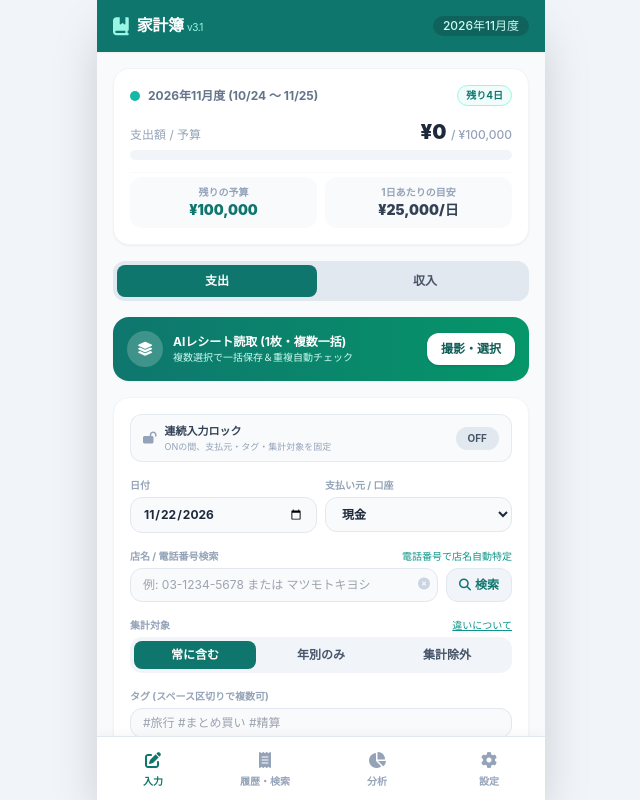
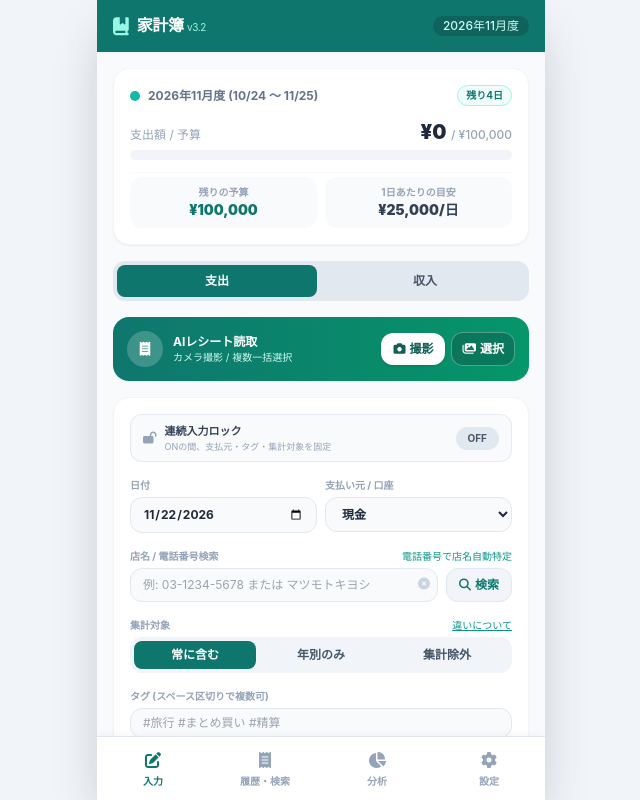
Before and after one commit to devdevbyte/my-kakeibo, a plain HTML site: page index.html in a window 1280 px wide. Shown: the whole page, without its empty margins (319-959 px from the left). Drawn offline with nearby package versions, Linux system fonts and the light colour scheme.

Commit message:
Update index.html

```diff
--- a/index.html
+++ b/index.html
@@ -3,7 +3,7 @@
 <head>
   <meta charset="UTF-8">
   <meta name="viewport" content="width=device-width, initial-scale=1.0, maximum-scale=1.0, user-scalable=no, viewport-fit=cover">
-  <title>家計簿 v3.1</title>
+  <title>家計簿 v3.2</title>
 
   <meta name="robots" content="noindex, nofollow, noarchive, nosnippet">
   <meta name="googlebot" content="noindex, nofollow, noarchive">
@@ -50,7 +50,7 @@
     <header class="bg-teal-700 text-white px-4 py-3 shadow-sm flex items-center justify-between z-10 shrink-0">
       <div class="flex items-center space-x-2">
         <i class="fa-solid fa-book-bookmark text-teal-200 text-lg"></i>
-        <h1 class="text-base font-bold tracking-tight">家計簿 <span class="text-[10px] font-normal text-teal-200">v3.1</span></h1>
+        <h1 class="text-base font-bold tracking-tight">家計簿 <span class="text-[10px] font-normal text-teal-200">v3.2</span></h1>
       </div>
       <div class="flex items-center space-x-2 text-xs">
         <span id="header-cycle-badge" class="bg-teal-800/80 text-teal-100 px-2.5 py-0.5 rounded-full font-medium"></span>
@@ -121,27 +121,39 @@
           <button id="type-income-btn" onclick="setInputType('income')" class="py-2 text-center font-bold text-xs rounded-lg text-slate-600 transition">収入</button>
         </div>
 
-        <!-- ★ レシート撮影・複数枚一括読取バナー -->
-        <div id="receipt-scan-banner" class="bg-gradient-to-r from-teal-700 to-emerald-600 rounded-2xl p-3.5 text-white shadow-sm flex items-center justify-between">
-          <div class="flex items-center space-x-2.5">
+        <!-- ★ AIレシート読取バナー（「カメラ撮影」と「複数画像選択」を分離） -->
+        <div id="receipt-scan-banner" class="bg-gradient-to-r from-teal-700 to-emerald-600 rounded-2xl p-3.5 text-white shadow-sm flex items-center justify-between gap-2">
+          <div class="flex items-center space-x-2.5 min-w-0">
             <div class="w-9 h-9 rounded-full bg-white/20 flex items-center justify-center text-sm shrink-0">
-              <i class="fa-solid fa-layer-group"></i>
-            </div>
-            <div>
-              <div class="text-xs font-bold">AIレシート読取 (1枚・複数一括)</div>
-              <div class="text-[10px] text-teal-100">複数選択で一括保存＆重複自動チェック</div>
-            </div>
-          </div>
-          <input type="file" id="receipt-input" accept="image/*" multiple class="hidden" onchange="handleReceiptUpload(event)">
-          <button onclick="document.getElementById('receipt-input').click()" class="bg-white text-teal-800 font-bold text-xs px-3.5 py-2 rounded-xl shadow active:scale-95 transition shrink-0">
-            撮影・選択
-          </button>
+              <i class="fa-solid fa-receipt"></i>
+            </div>
+            <div class="truncate">
+              <div class="text-xs font-bold truncate">AIレシート読取</div>
+              <div class="text-[10px] text-teal-100 truncate">カメラ撮影 / 複数一括選択</div>
+            </div>
+          </div>
+
+          <!-- カメラ直接起動用input -->
+          <input type="file" id="receipt-camera-input" accept="image/*" capture="environment" class="hidden" onchange="handleReceiptUpload(event)">
+          <!-- アルバム・複数選択用input -->
+          <input type="file" id="receipt-gallery-input" accept="image/*" multiple class="hidden" onchange="handleReceiptUpload(event)">
+
+          <div class="flex items-center space-x-1.5 shrink-0">
+            <button type="button" onclick="document.getElementById('receipt-camera-input').click()" class="bg-white text-teal-800 font-bold text-xs px-3 py-2 rounded-xl shadow active:scale-95 transition flex items-center space-x-1">
+              <i class="fa-solid fa-camera"></i>
+              <span>撮影</span>
+            </button>
+            <button type="button" onclick="document.getElementById('receipt-gallery-input').click()" class="bg-teal-900/40 hover:bg-teal-900/60 text-white border border-white/30 font-bold text-xs px-2.5 py-2 rounded-xl active:scale-95 transition flex items-center space-x-1">
+              <i class="fa-solid fa-images"></i>
+              <span>選択</span>
+            </button>
+          </div>
         </div>
 
         <!-- 入力フォーム本体 -->
         <div id="form-card-container" class="bg-white p-4 rounded-2xl shadow-sm border border-slate-100 space-y-4">
 
-          <!-- ★ 連続入力ロックバー -->
+          <!-- 連続入力ロックバー -->
           <div class="flex items-center justify-between bg-slate-50 px-3 py-2 rounded-xl border border-slate-200/80">
             <div class="flex items-center space-x-2">
               <i id="lock-icon" class="fa-solid fa-lock-open text-slate-400 text-xs"></i>
@@ -285,7 +297,6 @@
 
       <!-- 2. 履歴・詳細検索 タブ -->
       <section id="tab-history" class="p-4 space-y-3 hidden fade-in">
-        <!-- 期間ナビゲーション ＆ 検索トグル -->
         <div class="flex items-center justify-between bg-white px-3 py-2.5 rounded-2xl shadow-sm border border-slate-100">
           <button id="hist-prev-btn" onclick="changePeriod(-1)" class="w-8 h-8 rounded-full bg-slate-100 flex items-center justify-center text-slate-600 hover:bg-slate-200"><i class="fa-solid fa-chevron-left text-xs"></i></button>
           <div class="text-center flex-1 px-1">
@@ -302,7 +313,7 @@
           </button>
         </div>
 
-        <!-- ★ 全7条件対応 詳細検索パネル -->
+        <!-- 詳細検索パネル -->
         <div id="history-search-panel" class="hidden bg-white p-3.5 rounded-2xl shadow-md border border-teal-200 space-y-3 text-xs">
           <div class="flex items-center justify-between border-b border-slate-100 pb-2">
             <div class="font-bold text-teal-800 flex items-center space-x-1.5">
@@ -314,7 +325,6 @@
             </button>
           </div>
 
-          <!-- 1. 収入か支出か & 2. 集計対象 -->
           <div class="grid grid-cols-2 gap-2">
             <div>
               <label class="text-[10px] font-bold text-slate-400 block mb-1">収支種別</label>
@@ -335,7 +345,6 @@
             </div>
           </div>
 
-          <!-- 3. 期間（開始日 〜 終了日） -->
           <div>
             <label class="text-[10px] font-bold text-slate-400 block mb-1">期間指定（空欄時は全期間から検索）</label>
             <div class="flex items-center space-x-1.5">
@@ -345,7 +354,6 @@
             </div>
           </div>
 
-          <!-- 4. 項目（大項目・中項目・小項目［品目名］） -->
           <div class="space-y-1.5 bg-slate-50 p-2.5 rounded-xl border border-slate-200/70">
             <label class="text-[10px] font-bold text-slate-500 block">項目で絞り込み（大・中・小すべて）</label>
             <div class="grid grid-cols-2 gap-1.5">
@@ -359,7 +367,6 @@
             <input type="text" id="search-item-keyword" oninput="renderHistoryList()" autocomplete="off" placeholder="小項目（品目名・メモ）を入力例: 牛乳, 風邪薬..." class="w-full px-2.5 py-1.5 bg-white border border-slate-200 rounded-lg text-xs">
           </div>
 
-          <!-- 5. 店名 & 6. タグ -->
           <div class="grid grid-cols-2 gap-2">
             <div>
               <label class="text-[10px] font-bold text-slate-400 block mb-1">店名</label>
@@ -373,7 +380,6 @@
             </div>
           </div>
 
-          <!-- 7. 金額範囲 & 支払い元 -->
           <div class="grid grid-cols-2 gap-2">
             <div>
               <label class="text-[10px] font-bold text-slate-400 block mb-1">金額範囲 (円)</label>
@@ -392,7 +398,6 @@
           </div>
         </div>
 
-        <!-- 集計サマリーカード -->
         <div class="bg-white p-3.5 rounded-2xl shadow-sm border border-slate-100 space-y-2">
           <div class="grid grid-cols-3 gap-1 text-center">
             <div>
@@ -692,7 +697,6 @@
     </nav>
 
     <!-- モーダル群 -->
-    <!-- A1. 単一レシート確認モーダル（重複警告付き） -->
     <div id="receipt-scan-modal" class="hidden absolute inset-0 bg-slate-900/60 backdrop-blur-xs z-50 flex items-end sm:items-center justify-center p-0 sm:p-4">
       <div class="bg-white w-full max-w-sm rounded-t-3xl sm:rounded-2xl p-5 shadow-2xl max-h-[88vh] flex flex-col space-y-3">
         <div class="flex items-center justify-between border-b pb-2">
@@ -705,7 +709,6 @@
           </button>
         </div>
 
-        <!-- ★ 重複警告アラートバー -->
         <div id="scan-dup-alert" class="hidden bg-rose-50 border border-rose-300 text-rose-800 p-2.5 rounded-xl text-xs space-y-1">
           <div class="font-black flex items-center space-x-1 text-rose-600">
             <i class="fa-solid fa-triangle-exclamation"></i>
@@ -742,7 +745,7 @@
       </div>
     </div>
 
-    <!-- ★ A2. 複数枚まとめて一括スキャン＆一括保存モーダル -->
+    <!-- 複数枚まとめて一括スキャン＆一括保存モーダル -->
     <div id="batch-scan-modal" class="hidden absolute inset-0 bg-slate-900/70 backdrop-blur-xs z-55 flex items-end sm:items-center justify-center p-0 sm:p-4">
       <div class="bg-white w-full max-w-sm rounded-t-3xl sm:rounded-2xl p-5 shadow-2xl max-h-[90vh] flex flex-col space-y-3">
         <div class="flex items-center justify-between border-b pb-2">
@@ -755,7 +758,6 @@
           </button>
         </div>
 
-        <!-- 進捗バー -->
         <div id="batch-progress-box" class="bg-teal-50 p-3 rounded-xl border border-teal-200 space-y-1.5">
           <div class="flex justify-between text-xs font-bold text-teal-800">
             <span id="batch-progress-status">解析中...</span>
@@ -766,16 +768,13 @@
           </div>
         </div>
 
-        <!-- 一括設定の引き継ぎ表示 -->
         <div class="text-[10px] text-slate-500 bg-slate-50 px-2.5 py-1.5 rounded-lg border border-slate-200 flex items-center justify-between">
           <span>保存時の設定: <strong id="batch-apply-settings-label" class="text-slate-700"></strong></span>
           <span class="text-rose-500 font-bold">重複は自動チェック解除済</span>
         </div>
 
-        <!-- 解析済みレシートリスト -->
         <div id="batch-results-list" class="overflow-y-auto flex-1 pr-1 space-y-2 text-xs"></div>
 
-        <!-- 一括保存ボタン -->
         <div class="pt-2 border-t border-slate-100">
           <button type="button" id="batch-save-all-btn" onclick="saveBatchSelectedRecords()" disabled class="w-full py-3.5 bg-teal-700 disabled:bg-slate-300 hover:bg-teal-800 text-white font-bold text-xs rounded-xl shadow transition flex items-center justify-center space-x-1.5">
             <i class="fa-solid fa-check-double"></i>
@@ -785,7 +784,7 @@
       </div>
     </div>
 
-    <!-- B. 明細詳細・クイックタグ付け＆フル編集モーダル -->
+    <!-- 明細詳細・クイックタグ付け＆フル編集モーダル -->
     <div id="detail-modal" class="hidden absolute inset-0 bg-slate-900/60 backdrop-blur-xs z-50 flex items-end sm:items-center justify-center p-0 sm:p-4">
       <div class="bg-white w-full max-w-sm rounded-t-3xl sm:rounded-2xl p-5 shadow-2xl max-h-[88vh] flex flex-col space-y-3">
         <div class="flex items-center justify-between border-b pb-2">
@@ -805,7 +804,7 @@
       </div>
     </div>
 
-    <!-- C. カテゴリ管理モーダル -->
+    <!-- カテゴリ管理モーダル -->
     <div id="category-manage-modal" class="hidden absolute inset-0 bg-slate-900/60 backdrop-blur-xs z-50 flex items-center justify-center p-4">
       <div class="bg-white w-full max-w-sm rounded-2xl p-5 shadow-2xl flex flex-col space-y-3 max-h-[88vh]">
         <div class="flex items-center justify-between border-b pb-2">
@@ -826,7 +825,7 @@
       </div>
     </div>
 
-    <!-- D. 大項目編集モーダル -->
+    <!-- 大項目編集モーダル -->
     <div id="category-edit-modal" class="hidden absolute inset-0 bg-slate-900/70 backdrop-blur-xs z-55 flex items-center justify-center p-4">
       <div class="bg-white w-full max-w-xs rounded-2xl p-4 shadow-2xl space-y-3 text-xs">
         <div class="flex items-center justify-between border-b pb-2">
@@ -853,7 +852,7 @@
       </div>
     </div>
 
-    <!-- E. 中項目編集モーダル -->
+    <!-- 中項目編集モーダル -->
     <div id="subcat-edit-modal" class="hidden absolute inset-0 bg-slate-900/75 backdrop-blur-xs z-60 flex items-center justify-center p-4">
       <div class="bg-white w-full max-w-xs rounded-2xl p-4 shadow-2xl space-y-3 text-xs">
         <div class="flex items-center justify-between border-b pb-2">
@@ -873,7 +872,7 @@
       </div>
     </div>
 
-    <!-- F. 支払い元管理モーダル -->
+    <!-- 支払い元管理モーダル -->
     <div id="payment-manage-modal" class="hidden absolute inset-0 bg-slate-900/60 backdrop-blur-xs z-50 flex items-center justify-center p-4">
       <div class="bg-white w-full max-w-sm rounded-2xl p-5 shadow-2xl flex flex-col space-y-3 max-h-[85vh]">
         <div class="flex items-center justify-between border-b pb-2">
@@ -888,7 +887,7 @@
       </div>
     </div>
 
-    <!-- G. 固定費追加モーダル -->
+    <!-- 固定費追加モーダル -->
     <div id="fixed-expense-modal" class="hidden absolute inset-0 bg-slate-900/60 backdrop-blur-xs z-50 flex items-center justify-center p-4">
       <div class="bg-white w-full max-w-xs rounded-2xl p-4 shadow-2xl space-y-3 text-xs">
         <div class="flex items-center justify-between border-b pb-2">
@@ -920,7 +919,7 @@
       </div>
     </div>
 
-    <!-- H. 汎用確認ダイアログ -->
+    <!-- 汎用確認ダイアログ -->
     <div id="confirm-modal" class="hidden absolute inset-0 bg-slate-900/60 backdrop-blur-xs z-60 flex items-center justify-center p-4">
       <div class="bg-white w-full max-w-xs rounded-2xl p-5 shadow-2xl space-y-3 text-center">
         <div id="confirm-icon" class="w-10 h-10 rounded-full bg-rose-100 text-rose-600 flex items-center justify-center mx-auto text-lg"><i class="fa-solid fa-triangle-exclamation"></i></div>
@@ -933,7 +932,7 @@
       </div>
     </div>
 
-    <!-- I. 集計対象フラグの説明モーダル -->
+    <!-- 集計対象フラグの説明モーダル -->
     <div id="inclusion-help-modal" class="hidden absolute inset-0 bg-slate-900/60 backdrop-blur-xs z-50 flex items-center justify-center p-4">
       <div class="bg-white w-full max-w-sm rounded-2xl p-5 shadow-2xl space-y-3">
         <div class="flex items-center justify-between border-b pb-2">
@@ -1126,10 +1125,10 @@
     let selectedSimpleSubCategoryId = "food_grocery";
     let attachedImageBase64 = null;
     let pendingScanResult = null;
-    let batchScanQueue = []; // ★ 複数枚一括スキャン用キュー
+    let batchScanQueue = [];
     let isHistoryAllMode = false;
     let isSearchPanelOpen = false;
-    let isBatchLocked = false; // ★ 連続入力ロックフラグ
+    let isBatchLocked = false;
     let editingRecordId = null;
 
     let currentDrilldownCatId = null;
@@ -1240,7 +1239,6 @@
       return sub ? sub.name : (parent.subCategories[0]?.name || "その他");
     }
 
-    // ★ 重複検知ロジック（既存明細との自動照合）
     function findDuplicateRecord(scanData) {
       const targetAmt = safeParseInt(scanData.total_amount);
       if (targetAmt <= 0) return null;
@@ -1253,11 +1251,9 @@
         const dayDiff = Math.abs(targetDate.getTime() - rDate.getTime()) / (1000 * 60 * 60 * 24);
         const rStore = (r.store || "").toLowerCase().trim();
 
-        // 条件1: 前後1日以内で支払合計金額が完全一致
         if (dayDiff <= 1.2 && rAmt === targetAmt) {
           return r;
         }
-        // 条件2: 同日で店名が部分一致し、金額差が10円以内
         if (dayDiff < 0.5 && Math.abs(rAmt - targetAmt) <= 10 && targetStore && rStore && (targetStore.includes(rStore) || rStore.includes(targetStore))) {
           return r;
         }
@@ -1393,7 +1389,6 @@
       setSplitMode(false);
     }
 
-    // 連続入力ロック切替
     function toggleBatchLock() {
       isBatchLocked = !isBatchLocked;
       const btn = document.getElementById("batch-lock-btn");
@@ -2015,7 +2010,6 @@
       document.getElementById("form-memo").value = "";
       document.getElementById("form-date").value = getTodayISO();
 
-      // ★ 連続入力ロックがOFFのときだけ支払い元・タグ・集計対象をリセット
       if (!isBatchLocked) {
         document.getElementById("form-tags").value = "";
         setInclusionScope("always");
@@ -2199,15 +2193,11 @@
       showToast("スプレッドシートへテスト送信を行いました！シート側をご確認ください");
     }
 
-    // ==========================================
-    // ★ 1枚＆複数枚まとめて一括レシート解析処理
-    // ==========================================
     async function analyzeSingleReceiptFile(file, apiKey) {
       const t0 = performance.now();
       const base64Data = await compressReceiptImage(file, 1024);
       const kbSize = Math.round((base64Data.length * 3) / 4 / 1024);
       const t1 = performance.now();
-      const compressSec = ((t1 - t0) / 1000).toFixed(1);
 
       const curYear = new Date().getFullYear();
       const catCatalog = (categories.expense || []).map(c => {
@@ -2314,7 +2304,6 @@
         return;
       }
 
-      // 1枚選択の場合：従来の確認モーダル（重複アラート付き）
       if (files.length === 1) {
         setAiLoading(true, "AIレシート解析中...", "画像最適化・文字認識・重複照合を行っています");
         try {
@@ -2340,7 +2329,6 @@
         return;
       }
 
-      // ★ 複数枚選択の場合：一括スキャン＆一括保存モーダル起動
       batchScanQueue = [];
       const totalFiles = files.length;
       const curPayName = getPaymentName(document.getElementById("form-payment-method").value);
@@ -2359,7 +2347,6 @@
         document.getElementById("batch-progress-status").textContent = `${idx + 1}枚目を読み取り中...`;
         try {
           const itemData = await analyzeSingleReceiptFile(files[idx], apiKey);
-          // 重複があるものはデフォルトでチェックをfalseにする（二重登録防止）
           itemData.checked = !itemData.duplicateMatch;
           batchScanQueue.push(itemData);
         } catch (err) {
@@ -2460,7 +2447,6 @@
       applyScannedReceiptToForm();
     }
 
-    // ★ チェックした複数レシートを一気に保存＆GAS送信
     async function saveBatchSelectedRecords() {
       const targets = batchScanQueue.filter(it => !it.error && it.checked);
       if (targets.length === 0) return;
@@ -2500,7 +2486,6 @@
         totalSavedSum += newRec.totalAmount;
         savedCount++;
 
-        // GASバックアップへ少し間隔を空けて送信
         setTimeout(() => sendRecordToGas(newRec), i * 350);
       }
 
@@ -2664,9 +2649,6 @@
       document.getElementById("attached-image-preview-box").classList.add("hidden");
     }
 
-    // ==========================================
-    // ★ 詳細検索機能 ＆ 履歴一覧描画
-    // ==========================================
     function toggleSearchPanel() {
       isSearchPanelOpen = !isSearchPanelOpen;
       const panel = document.getElementById("history-search-panel");
@@ -2830,7 +2812,6 @@
         if (!r.date) return false;
         const normD = normalizeReceiptDate(r.date, false);
 
-        // 1. 期間判定
         if (sFrom || sTo) {
           if (sFrom && normD < sFrom) return false;
           if (sTo && normD > sTo) return false;
@@ -2839,28 +2820,21 @@
           if (rDate < cycle.startDate || rDate > cycle.endDate) return false;
         }
 
-        // 2. 収支種別
         if (sType !== "all" && r.type !== sType) return false;
 
-        // 3. 集計対象
         const sc = r.inclusionScope || "always";
         if (sScope !== "all" && sc !== sScope) return false;
 
-        // 4. 支払い元
         if (pFilter !== "all" && r.paymentMethod !== pFilter) return false;
 
-        // 5. タグ
         if (tFilter !== "all" && !(r.tags || []).includes(tFilter)) return false;
 
-        // 6. 店名
         if (sStoreKw && !(r.store || "").toLowerCase().includes(sStoreKw)) return false;
 
-        // 7. 金額範囲
         const amt = safeParseInt(r.totalAmount);
         if (minAmt !== null && amt < minAmt) return false;
         if (maxAmt !== null && amt > maxAmt) return false;
 
-        // 8. 項目（大・中・小）
         if (sParentCat !== "all" || sSubCat !== "all" || sItemKw) {
           const items = r.items || [];
           const hasMatchingItem = items.some(it => {
@@ -2958,7 +2932,6 @@
           const dispAmt = safeParseInt(rec.totalAmount);
           const tagBadges = (rec.tags || []).map(t => `<span class="text-[9px] bg-teal-50 text-teal-700 px-1.5 py-0.5 rounded-full font-bold border border-teal-200/60">${escapeHtml(t)}</span>`).join(" ");
 
-          // 小項目検索ワードがヒットした場合、該当品目をプレビュー表示
           let matchedItemHighlight = "";
           if (sItemKw && Array.isArray(rec.items)) {
             const hit = rec.items.find(it => (it.name || "").toLowerCase().includes(sItemKw));
@@ -3092,9 +3065,6 @@
       };
     }
 
-    // ==========================================
-    // 分析タブ
-    // ==========================================
     function setAnalyticsSubTab(tab) {
       analyticsSubTab = tab;
       ["month", "year", "medical"].forEach(b => {
@@ -3439,9 +3409,6 @@
       showToast("医療費控除用CSVを出力しました");
     }
 
-    // ==========================================
-    // 大項目 ＆ 中項目マスターの編集・追加機能
-    // ==========================================
     function openCategoryManageModal() {
       renderCategoryManageList();
       openModal("category-manage-modal");
@@ -3619,7 +3586,7 @@
     }
 
     function exportFullBackupJSON() {
-      const full = { app: "KakeiboPWA", version: "3.1", exportDate: new Date().toISOString(), config: appConfig, categories, paymentMethods, fixedExpenses, records };
+      const full = { app: "KakeiboPWA", version: "3.2", exportDate: new Date().toISOString(), config: appConfig, categories, paymentMethods, fixedExpenses, records };
       downloadFile(JSON.stringify(full, null, 2), `家計簿_完全バックアップ_${getTodayISO()}.json`, "application/json");
       showToast("完全バックアップJSONを出力しました");
     }
```
